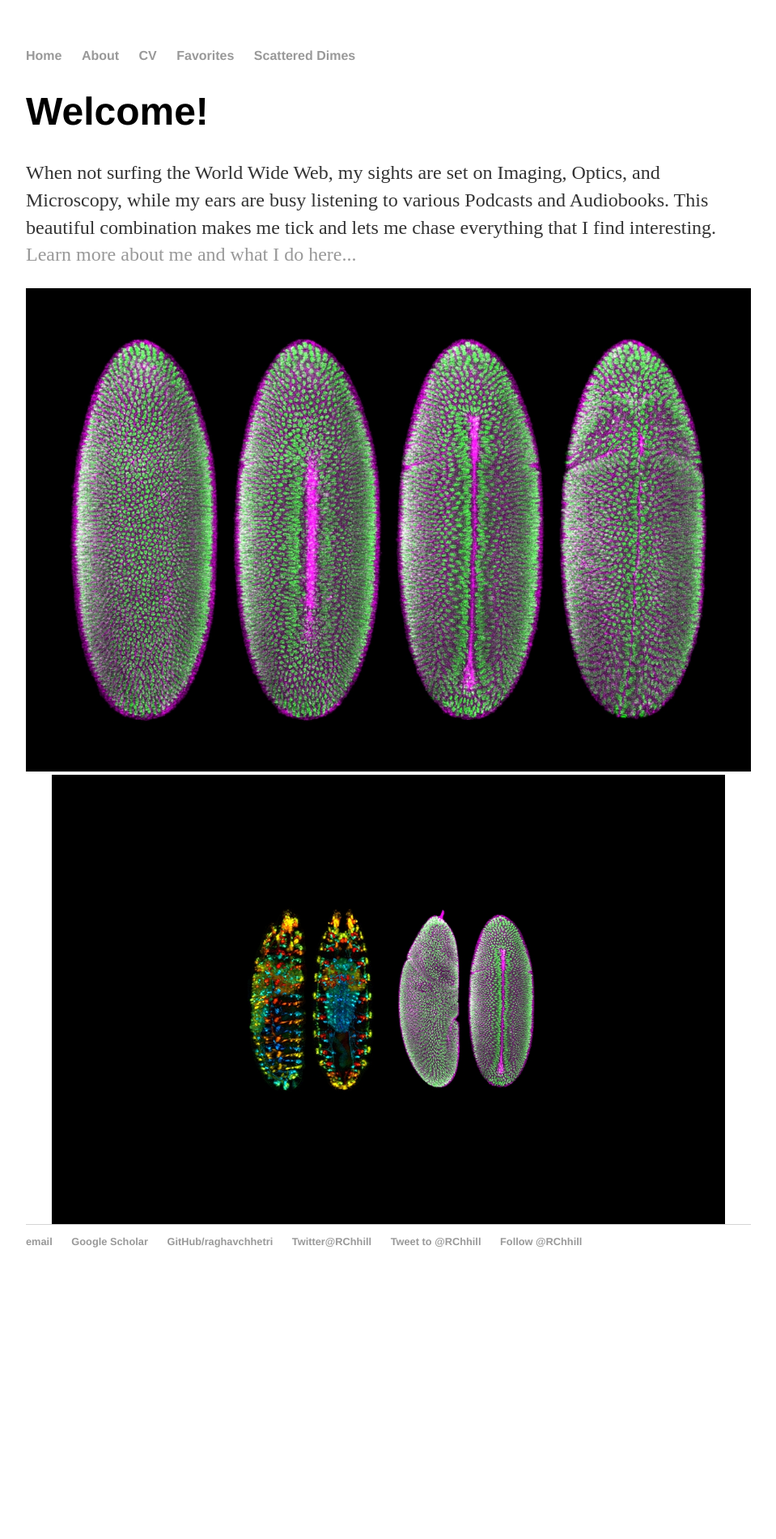
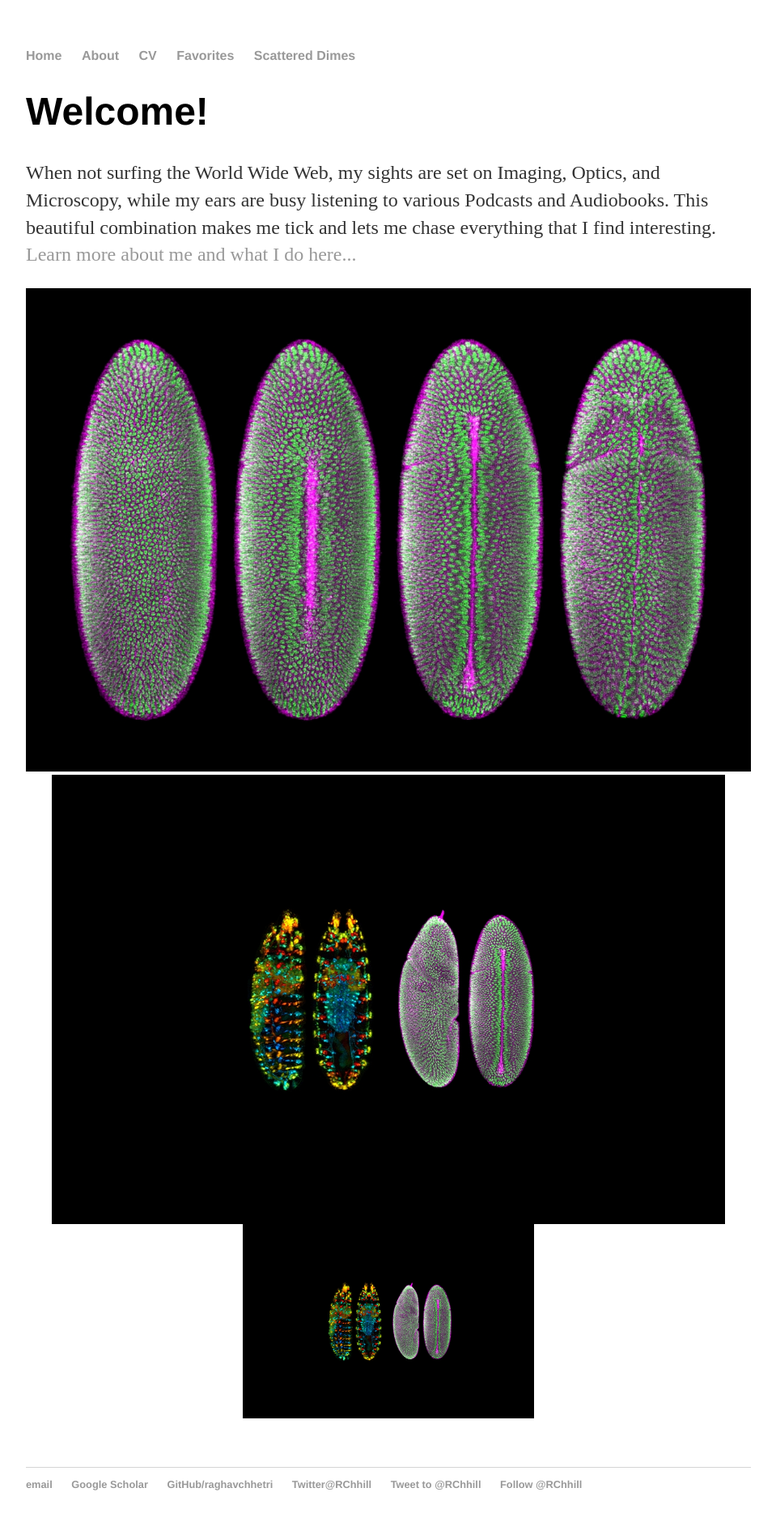
Before and after one commit to raghavchhetri/raghavchhetri.github.io, a Jekyll site: the page built from index.html, in a window 1280 px wide. Shown: the whole page at 81% size, without its empty margins (160-1119 px from the left). Built offline with Jekyll 4.4.1, drawn with Linux system fonts in a browser that asks for light colours; comment, search, counter and statistics services are not loaded; before the commit the page ends 1601 px from its top, so only the background shows below that.

Commit message:
Update index.html

```diff
--- a/index.html
+++ b/index.html
@@ -14,3 +14,8 @@ title: Science is hard. It rocks though... Stay with it!
 
 <div style="height: 555px">
      <img src="/about/DrosophilaCombined.jpg" alt="Neurons+Development" style="max-height:100%; width:100%; object-fit:contain" class="inline"/>
+</div>
+
+<div style="height: 300px">
+     <img src="/about/DrosophilaCombined.jpg" alt="Neurons+Development" style="max-height:80%; width:100%; object-fit:contain" class="inline"/>
+</div>
```
